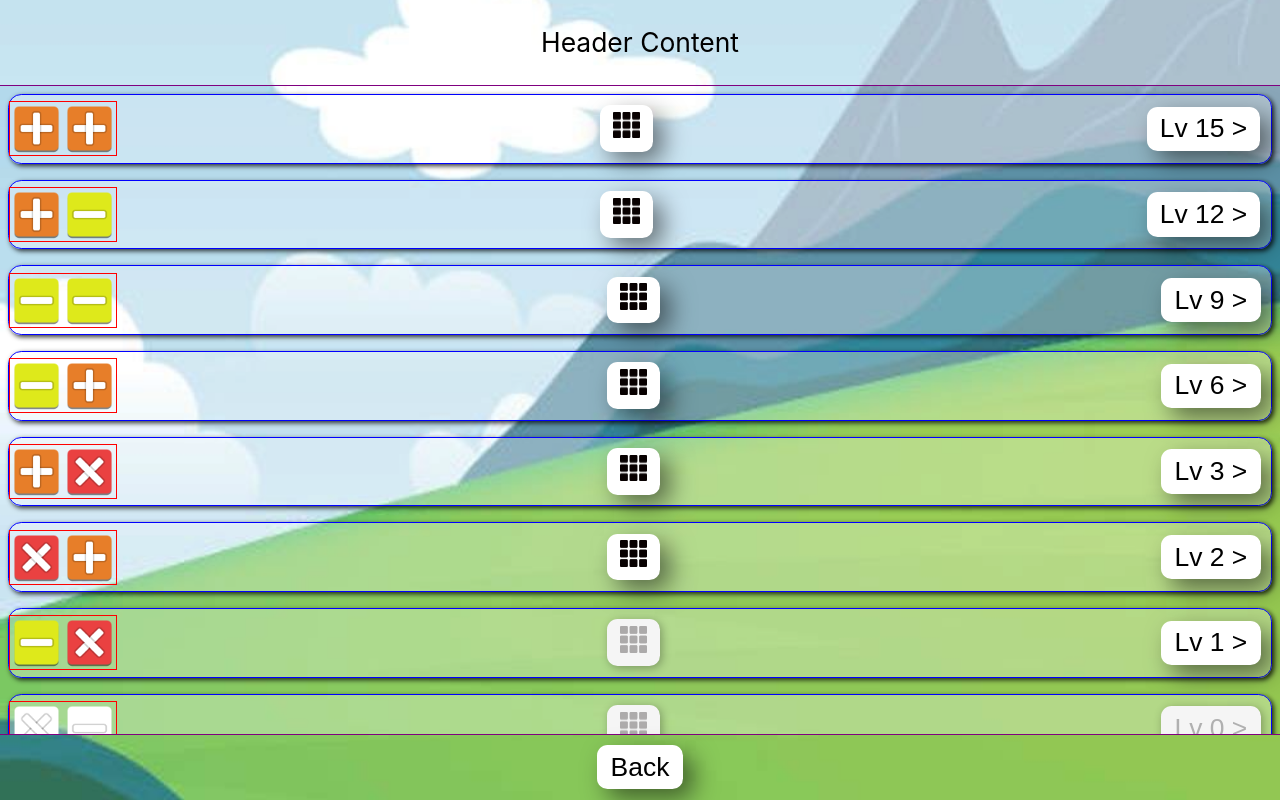
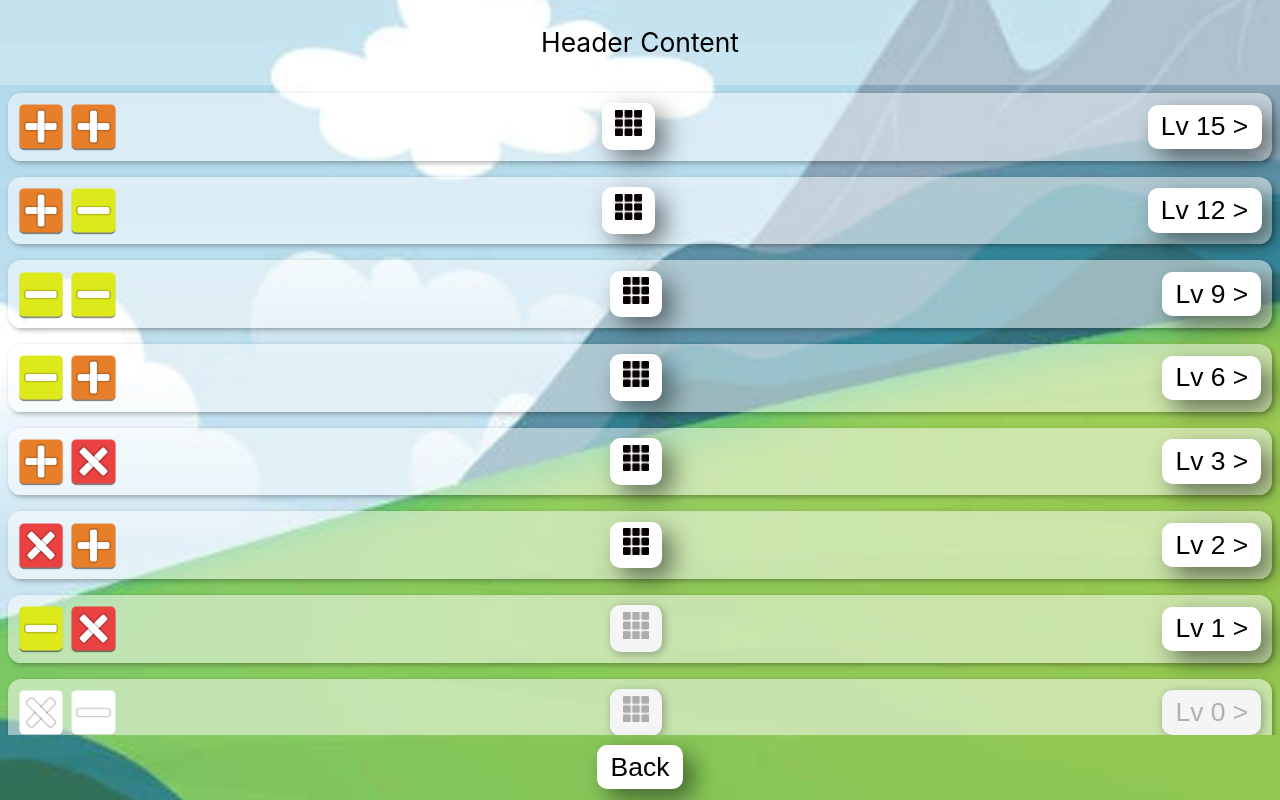
Before and after one commit to wistler/arith-magic-2, a Svelte app: page / in a window 1280 px wide. Both pictures are taken after a click on the button "Play". Built offline with nearby package versions, Linux system fonts and the light colour scheme.

Commit message:
remove more debug borders

```diff
--- a/src/Components/GameSelectionRow.svelte
+++ b/src/Components/GameSelectionRow.svelte
@@ -80,9 +80,8 @@
     justify-content: space-between;
   }
   drawer {
-    border: 1px solid blue;
-    background-color: rgba(255, 255, 255, 0.3);
-    box-shadow: 2px 2px 5px rgba(0, 0, 0, 0.8);
+    background-color: rgba(255, 255, 255, 0.5);
+    box-shadow: 2px 2px 5px rgba(0, 0, 0, 0.3);
 
     border-radius: 0.5em;
     margin: 0.3em;
@@ -95,10 +94,9 @@
     padding: 0;
   }
   operators {
-    border: 1px solid red;
     display: grid;
     grid-template-columns: 1fr 1fr;
-    /* padding: 0.3em 0em 0em 0.2em; */
+    margin-left: 0.25em;
     text-align: left;
   }
   operators img {
--- a/src/Screens/SelectionScreen.svelte
+++ b/src/Screens/SelectionScreen.svelte
@@ -37,7 +37,6 @@
 
 <style>
   list-box {
-    border: 1px solid purple;
     flex: 1;
     height: 100%;
     overflow: hidden;
```
